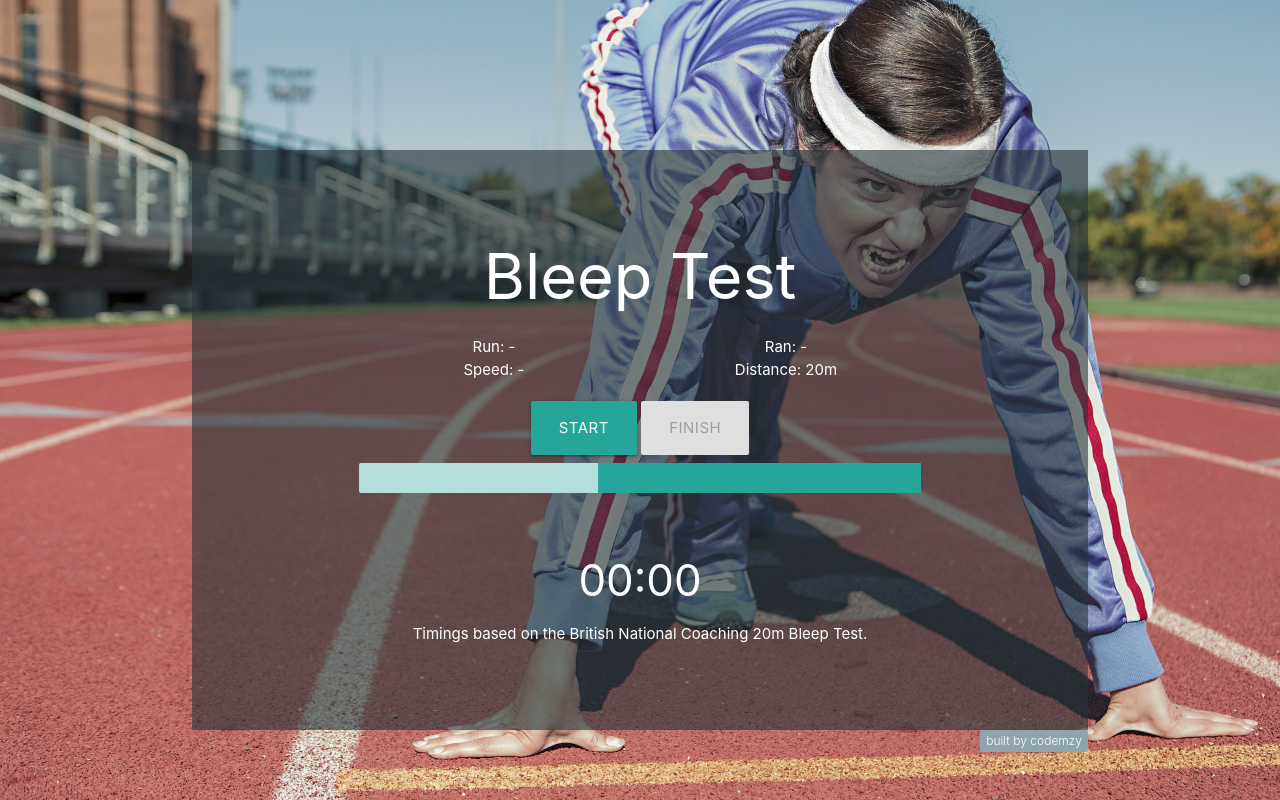
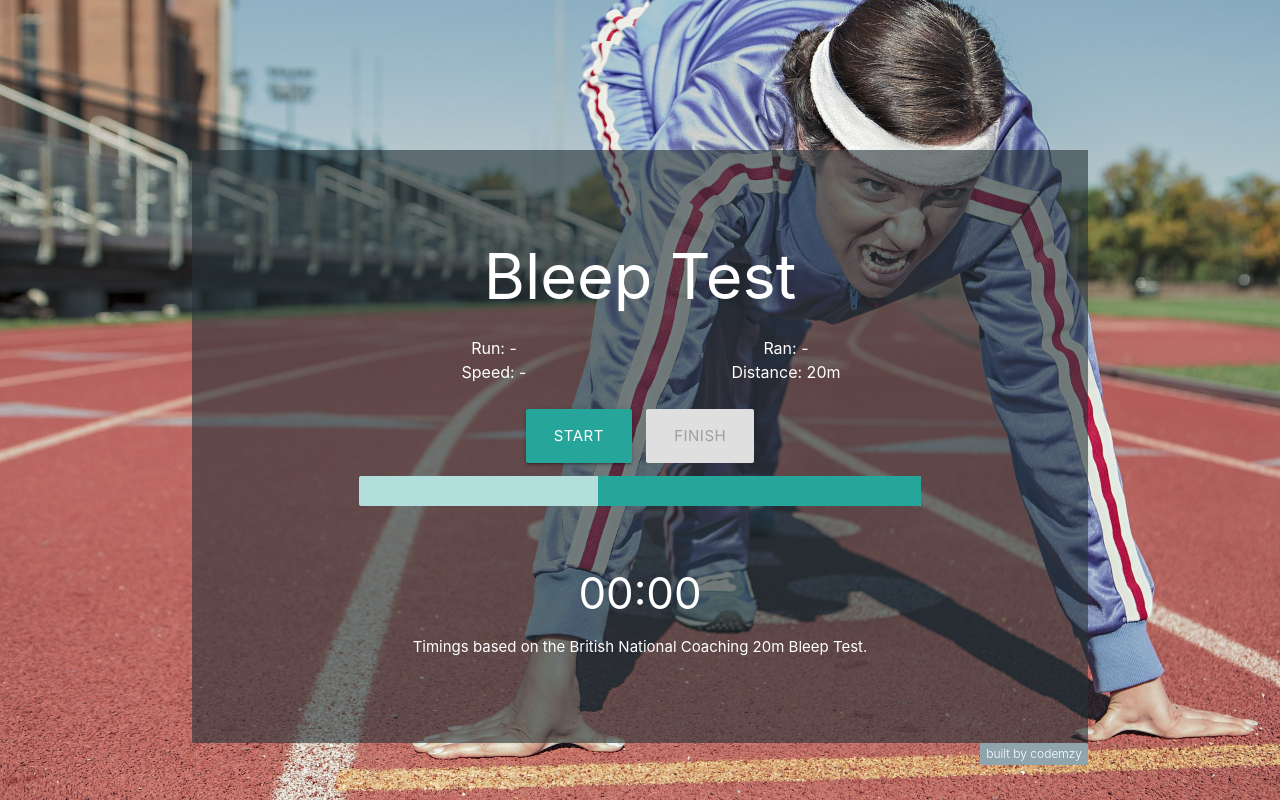
Before and after one commit to codemzy/bleeptest, a plain HTML site: page index.html in a window 1280 px wide. Drawn offline with nearby package versions, Linux system fonts and the light colour scheme.

Commit message:
Added toast dialog and updated styles

```diff
--- a/css/styles.css
+++ b/css/styles.css
@@ -24,6 +24,10 @@ nav .brand-logo {
   display: none;
 }
 
+#info {
+  font-size: 16px;
+}
+
 .progress {
   height: 30px;
 }
@@ -33,6 +37,10 @@ nav .brand-logo {
   padding: 50px 10px;
   background: #000000;
   background: rgba(38,50,56,0.6);
+}
+
+.bleep .btn {
+  margin: 5px;
 }
 
 @media print
--- a/index.html
+++ b/index.html
@@ -25,7 +25,7 @@
     <div class="container white-text center-align bleep">
         <h1>Bleep Test</h1>
 
-        <div class="row">
+        <div id="info" class="row">
             <div class="col s12 m4 offset-m2">
                 <div>Run: <span id="info-run">-</span></div>
                 <div>Speed: <span id="info-speed">-</span></div>
--- a/js/index.js
+++ b/js/index.js
@@ -1,6 +1,6 @@
 'use strict';
 
-/* global $ */
+/* global $, Materialize */
 
 // DATA
 
@@ -89,7 +89,9 @@ $(document).ready(function() {
         $('#bar').removeClass('indeterminate');
         $('#bar').width('0%').addClass('determinate forward');
         // start functions
+        Materialize.toast('Start when you hear the bleep...', 4000);
         delayStart = setTimeout(function(){
+            Materialize.toast('GO GO GO!!!!!!!!!!!', 2000);
             doLevel();
             runTimer();
         }, 5000);
```
